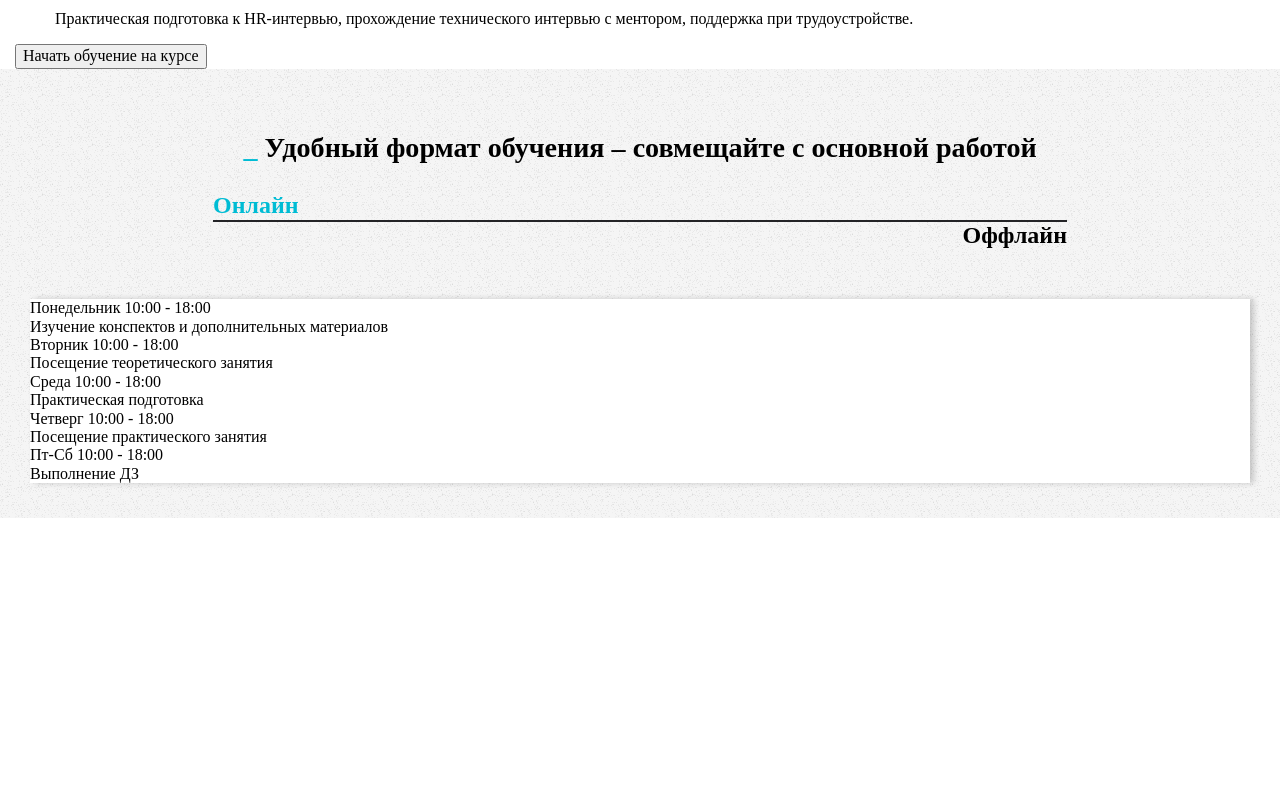
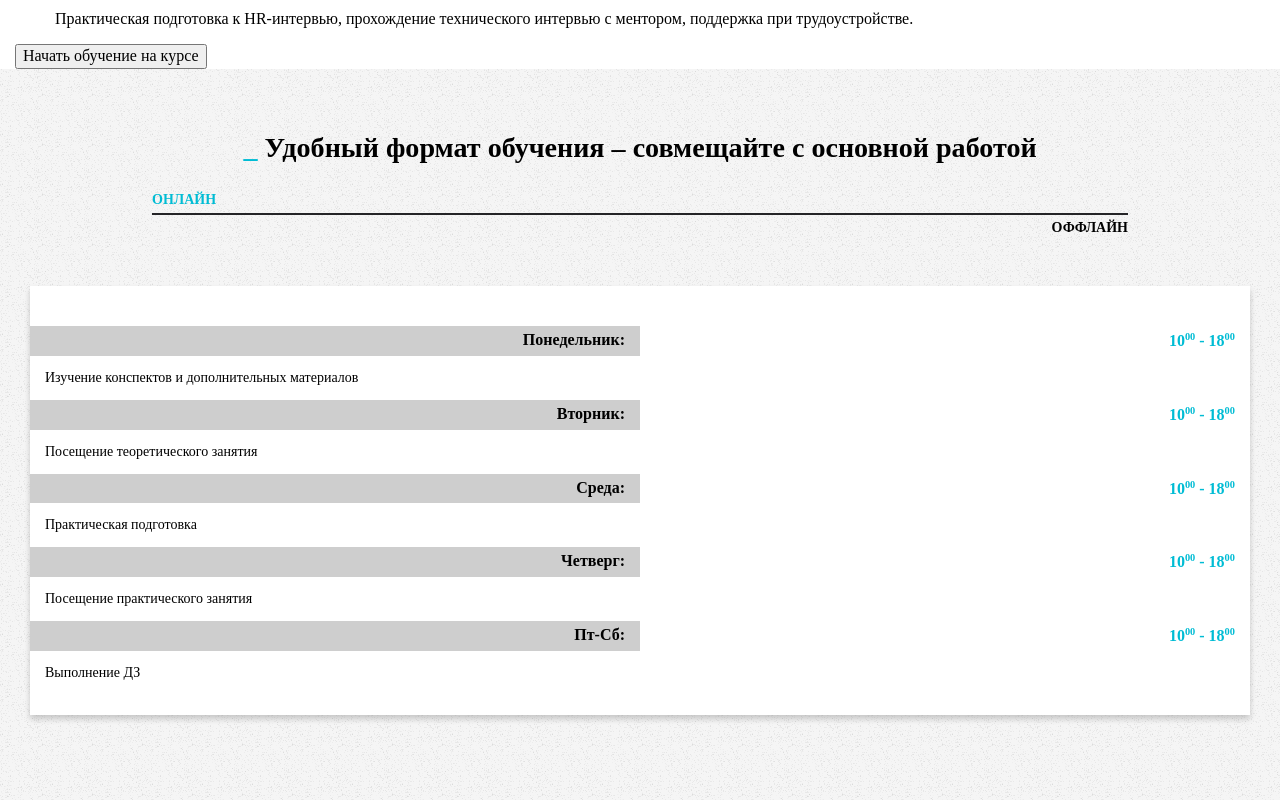
Before and after one commit to PixelPusher1992/project_ara, a plain HTML site: page index.html in a window 1280 px wide. Shown: the part 1609-2409 px from the top of the page. Before the commit the page ends 2127 px from the top, so only its background shows below. Drawn offline with Linux system fonts and the light colour scheme.

Commit message:
- schedule ended;

```diff
--- a/css/styles.css
+++ b/css/styles.css
@@ -20,6 +20,11 @@
     background: #242427;
 }
 
+.sup {
+    vertical-align: super;
+    font-size: .65em;
+}
+
 /* SCHEDULE */
 .schedule {
     background-image: url("../img/noize-light.png");
@@ -35,12 +40,15 @@
 }
 .schedule-heading__sub {
     font-weight: 800;
-    width: 70%;
-    margin: 10px auto;
+    width: 80%;
+    margin: 0 auto;
 }
 .schedule-heading__sub span {
     display: block;
     text-align: left;
+    font-size: 14px;
+    text-transform: uppercase;
+    margin: 5px 0;
 }
 
 .schedule-heading__sub .offline {
@@ -49,5 +57,37 @@
 
 .schedule-content {
     background: white;
-    box-shadow: 4px 0 6px rgba(0,0,0,.19);
+    box-shadow: 0 4px 6px rgba(0,0,0,.19);
+    padding-top: 40px;
+    padding-bottom: 20px;
+    margin-bottom: 50px;
 }
+.schedule-content__day {
+
+}
+
+.day-heading {
+    display: flex;
+}
+.day-heading__gray {
+    flex: 1;
+    box-sizing: border-box;
+    padding: 5px 15px;
+    background: #cecece;
+    font-weight: 800;
+    text-align: right;
+}
+.day-heading__time {
+    flex: 1;
+    box-sizing: border-box;
+    padding: 5px 15px;
+    color: #00bcd4;
+    font-weight: 600;
+    text-align: right;
+}
+
+.day-content {
+    padding: 10px 15px;
+    line-height: 24px;
+    font-size: 14px;
+}
--- a/index.html
+++ b/index.html
@@ -61,11 +61,12 @@
                 <div class="schedule-content__day">
                     <div class="day-heading">
                         <span class="day-heading__gray">
-                        Понедельник
+                            Понедельник:
                         </span>
-                        <span class="day-heading__time">
-                        10:00 - 18:00
-                    </span>
+
+                        <div class="day-heading__time">
+                            10<span class="sup">00</span> - 18<span class="sup">00</span>
+                        </div>
                     </div>
                     <div class="day-content">
                         Изучение конспектов и дополнительных материалов
@@ -75,11 +76,11 @@
                 <div class="schedule-content__day">
                     <div class="day-heading">
                         <span class="day-heading__gray">
-                        Вторник
+                            Вторник:
                         </span>
-                        <span class="day-heading__time">
-                        10:00 - 18:00
-                    </span>
+                        <div class="day-heading__time">
+                            10<span class="sup">00</span> - 18<span class="sup">00</span>
+                        </div>
                     </div>
                     <div class="day-content">
                         Посещение теоретического занятия
@@ -89,11 +90,12 @@
                 <div class="schedule-content__day">
                     <div class="day-heading">
                         <span class="day-heading__gray">
-                        Среда
+                            Среда:
                         </span>
-                        <span class="day-heading__time">
-                        10:00 - 18:00
-                    </span>
+
+                        <div class="day-heading__time">
+                            10<span class="sup">00</span> - 18<span class="sup">00</span>
+                        </div>
                     </div>
                     <div class="day-content">
                         Практическая подготовка
@@ -103,11 +105,11 @@
                 <div class="schedule-content__day">
                     <div class="day-heading">
                         <span class="day-heading__gray">
-                        Четверг
+                            Четверг:
                         </span>
-                        <span class="day-heading__time">
-                        10:00 - 18:00
-                    </span>
+                        <div class="day-heading__time">
+                            10<span class="sup">00</span> - 18<span class="sup">00</span>
+                        </div>
                     </div>
                     <div class="day-content">
                         Посещение практического занятия
@@ -117,11 +119,12 @@
                 <div class="schedule-content__day">
                     <div class="day-heading">
                         <span class="day-heading__gray">
-                        Пт-Сб
+                            Пт-Сб:
                         </span>
-                        <span class="day-heading__time">
-                        10:00 - 18:00
-                    </span>
+
+                        <div class="day-heading__time">
+                            10<span class="sup">00</span> - 18<span class="sup">00</span>
+                        </div>
                     </div>
                     <div class="day-content">
                         Выполнение ДЗ
```
Lines whose indentation alone changed are shown as unchanged.
